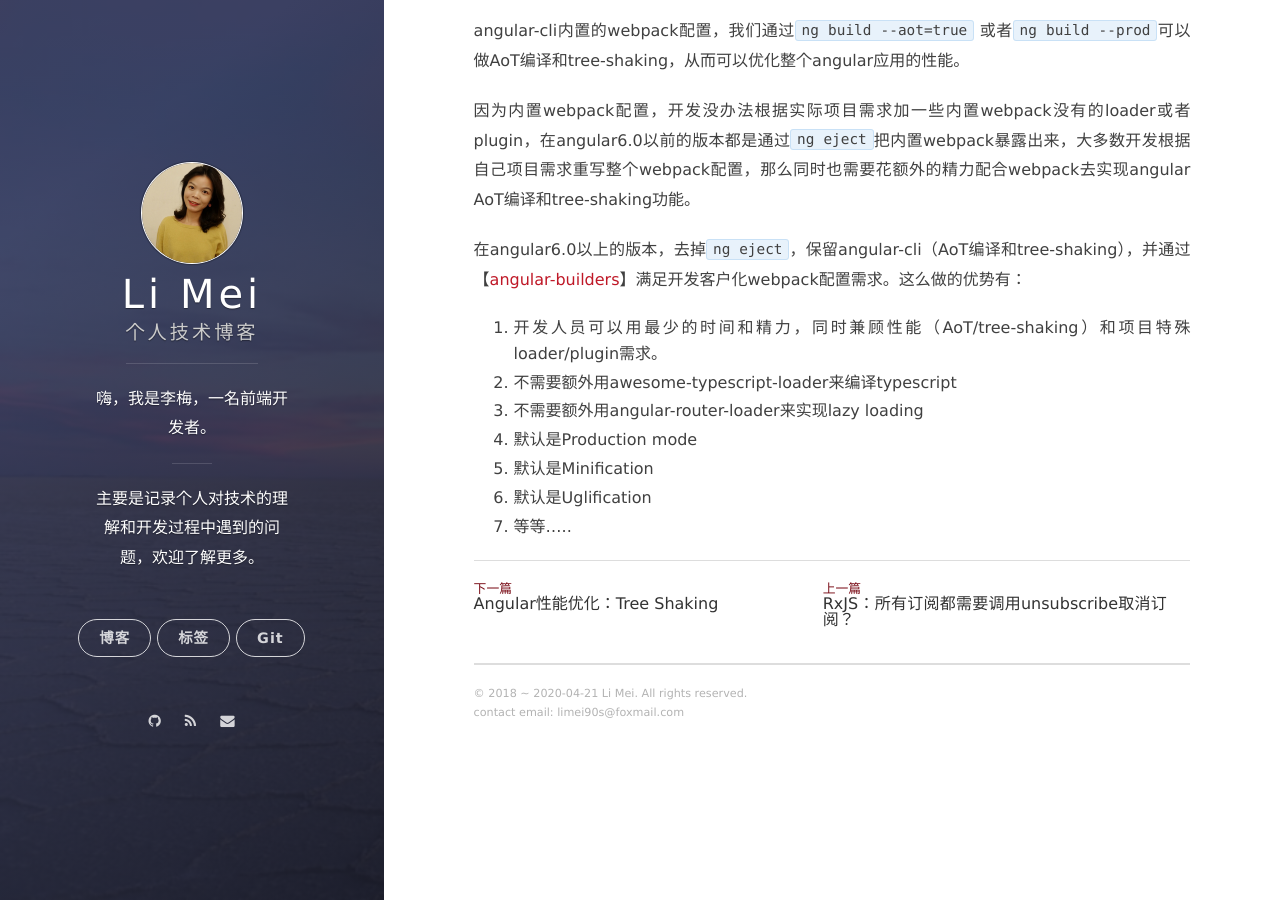
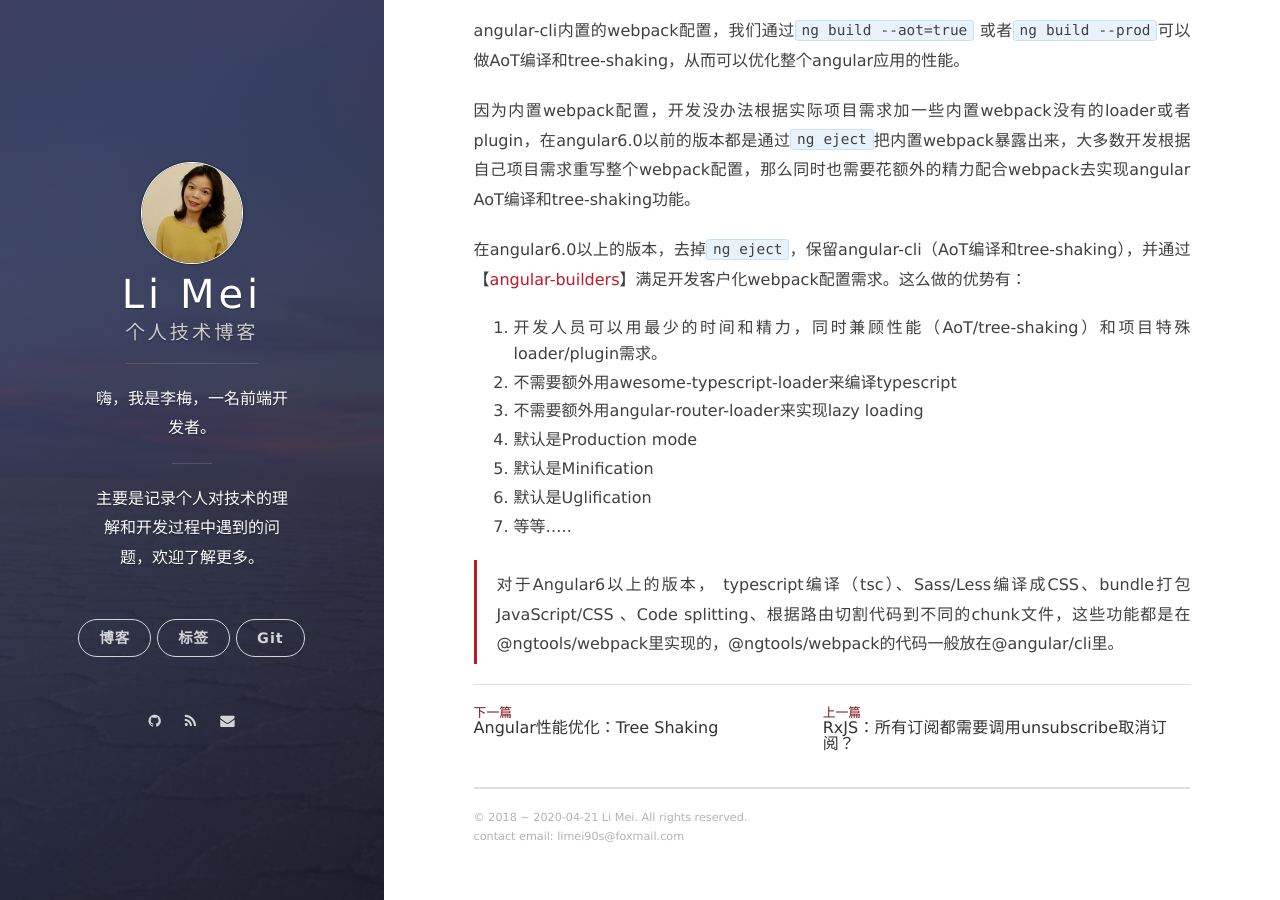
Before and after one commit to LiMeii/LiMeii.github.io, a Jekyll site: the page built from _posts/2019-08-18-angular-customize-webpack.md, in a window 1280 px wide and 900 px high, scrolled down 3475 px. Built offline with Jekyll 4.4.1, drawn with Linux system fonts in a browser that asks for light colours; nearby versions of some CDN libraries.

Commit message:
update angular customize webpack

```diff
--- a/_posts/2019-08-18-angular-customize-webpack.md
+++ b/_posts/2019-08-18-angular-customize-webpack.md
@@ -125,3 +125,9 @@
 5. 默认是Minification
 6. 默认是Uglification
 7. 等等.....
+
+<blockquote>
+<p>
+对于Angular6以上的版本， typescript编译（tsc）、Sass/Less编译成CSS、bundle打包JavaScript/CSS 、Code splitting、根据路由切割代码到不同的chunk文件，这些功能都是在 @ngtools/webpack里实现的，@ngtools/webpack的代码一般放在@angular/cli里。
+</p>
+</blockquote>
```
